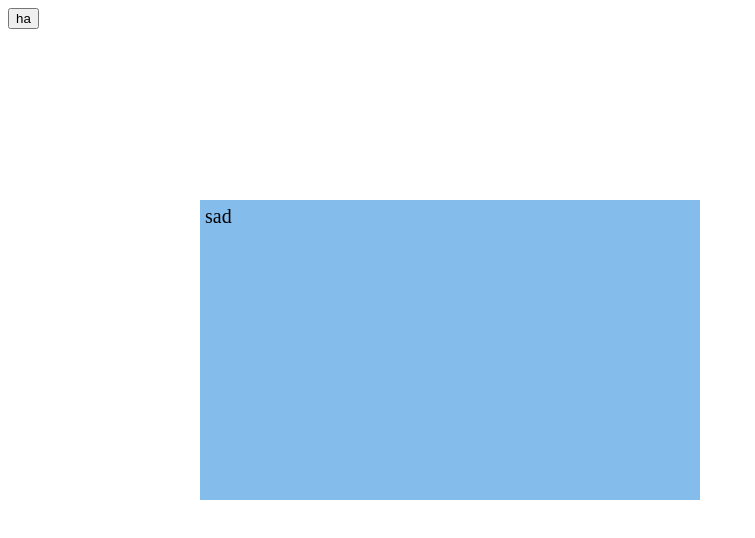
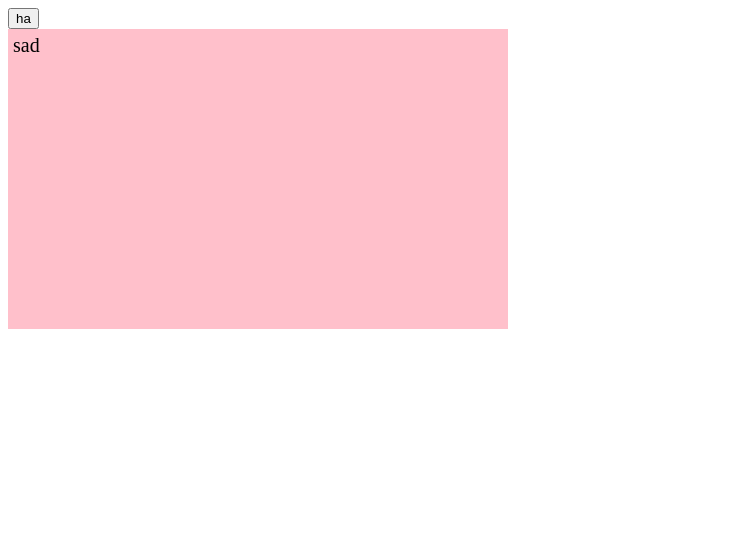
Before and after one commit to CHEWCHEWW/react-web-editor, a React app: page / in a window 1280 px wide. Shown: the top 538 px of the page, without its empty margins (0-755 px from the left). Built offline with nearby package versions, Linux system fonts and the light colour scheme; a web font is replaced by a local one.

Commit message:
[FIX]: GuideLine left, top location error

```diff
--- a/src/components/EditorBlock/index.tsx
+++ b/src/components/EditorBlock/index.tsx
@@ -84,6 +84,7 @@ const Editor: React.FC<EditorBlockProps> = ({
             left={componentStyle.left}
             boardWidth={parentStyle && parentStyle.width}
             boardHeight={parentStyle && parentStyle.height}
+            unit={unit}
           />
         </>
       )}
--- a/src/components/GuideLine/index.tsx
+++ b/src/components/GuideLine/index.tsx
@@ -9,11 +9,13 @@ interface LineProps {
   top?: number;
   height?: number;
   width?: number;
+  unit: string;
 }
 
 interface GuideLine extends ComponentStyle {
   boardWidth?: number;
   boardHeight?: number;
+  unit: string;
 }
 
 const GuideLine: React.FC<GuideLine> = ({
@@ -23,31 +25,58 @@ const GuideLine: React.FC<GuideLine> = ({
   height,
   boardWidth = window.screen.width,
   boardHeight = window.screen.height,
+  unit,
 }): React.ReactElement => {
-  const { centerX, centerY } = calculateCenter(width, height, top, left);
+  const { centerX, centerY } = calculateCenter(width, height);
   const { isCenterX, isCenterY } = isLocatedCenter(width, height, top, left, boardWidth, boardHeight);
 
+  console.log(left, top);
   return (
-    <>
+    <Wrapper>
       {isCenterX &&
-        <Line left={centerX} height={boardHeight} />
+        <VerticalLine
+          top={top}
+          left={centerX}
+          height={boardHeight}
+          unit={unit}
+        />
       }
       {isCenterY &&
-        <Line top={centerY} width={boardWidth} />
+        <HorizontalLine
+          top={centerY}
+          left={left}
+          width={boardWidth}
+          unit={unit}
+        />
       }
-    </>
+    </Wrapper>
   );
 };
 
-const Line = styled.div<LineProps>`
-  top: ${({ top }) => top ? `${top}px` : 0};
-  left: ${({ left }) => left ? `${left}px` : 0};
-  width: ${({ width }) => width ? `${width}px` : 0};
-  height: ${({ height }) => height ? `${height}px` : 0};
+const Wrapper = styled.div`
+  width: 100%;
+  height: 100%;
   position: absolute;
-  border: 1px solid red;
-  z-index: 100;
+`;
+
+const HorizontalLine = styled.span<LineProps>`
+  top: ${({ top, unit }) => top ? `${top}${unit}` : 0};
+  left: ${({ left, unit }) => left ? `${-left}${unit}` : 0};
+  width: ${({ width, unit }) => width ? `${width}${unit}` : 0};
+  border-top: 1px solid red;
+  position: absolute;
   opacity: 0.5;
+  z-index: 10;
+`;
+
+const VerticalLine = styled.span<LineProps>`
+  top: ${({ top, unit }) => top ? `${-top}${unit}` : 0};
+  left: ${({ left, unit }) => left ? `${left}${unit}` : 0};
+  height: ${({ height, unit }) => height ? `${height}${unit}` : 0};
+  border-left: 1px solid red;
+  position: absolute;
+  opacity: 0.5;
+  z-index: 10;
 `;
 
 export default GuideLine;
--- a/src/components/Test/index.tsx
+++ b/src/components/Test/index.tsx
@@ -2,6 +2,7 @@ import React from "react";
 import styled from "styled-components";
 
 import DragAndDropTable from "../DragAndDropTable";
+import EditableBoard from "../EditableBoard";
 // import StyleEditorBlock from "../StyleEditorBlock";
 import TextEditorBlock from "../TextEditorBlock";
 
@@ -13,7 +14,12 @@ const Test: React.FC = (): React.ReactElement => {
       </DragAndDropTable>
       <TwoColorText>
       </TwoColorText>
-      <EditorWrapper>
+      <EditableBoard
+        width={500}
+        height={300}
+        unit={"px"}
+        backgroundColor={"pink"}
+      >
         <TextEditorBlock
           width={100}
           height={100}
@@ -43,7 +49,7 @@ const Test: React.FC = (): React.ReactElement => {
           unit={"px"}
         >
         </StyleEditorBlock> */}
-      </EditorWrapper>
+      </EditableBoard>
     </Wrapper>
   );
 };
@@ -60,13 +66,4 @@ const Wrapper = styled.div`
   height: 100vh;
 `;
 
-const EditorWrapper = styled.div`
-  width: 500px;
-  height: 300px;
-  left: 200px;
-  top: 200px;
-  background: #84bdec;
-  position: fixed;
-`;
-
 export default Test;
--- a/src/components/TextEditorBlock/index.tsx
+++ b/src/components/TextEditorBlock/index.tsx
@@ -151,6 +151,7 @@ const TextEditorBlock: React.FC<TextEditorBlockProps> = ({
             left={componentStyle.left}
             boardWidth={parentStyle && parentStyle.width}
             boardHeight={parentStyle && parentStyle.height}
+            unit={unit}
           />
         </>
       }
--- a/src/utils/ui.ts
+++ b/src/utils/ui.ts
@@ -181,11 +181,19 @@ export const changeComponentLocationByHandler = (
 export const calculateCenter = (
   width: number,
   height: number,
-  top: number,
-  left: number,
+  top?: number,
+  left?: number,
 ): ComponentCenter => {
-  const centerX = left + (width / 2);
-  const centerY = top + (height / 2);
+  let centerX: number = width / 2;
+  let centerY: number = height / 2;
+
+  if (left) {
+    centerX += left;
+  }
+
+  if (top) {
+    centerY += top;
+  }
 
   return {
     centerX,
```
